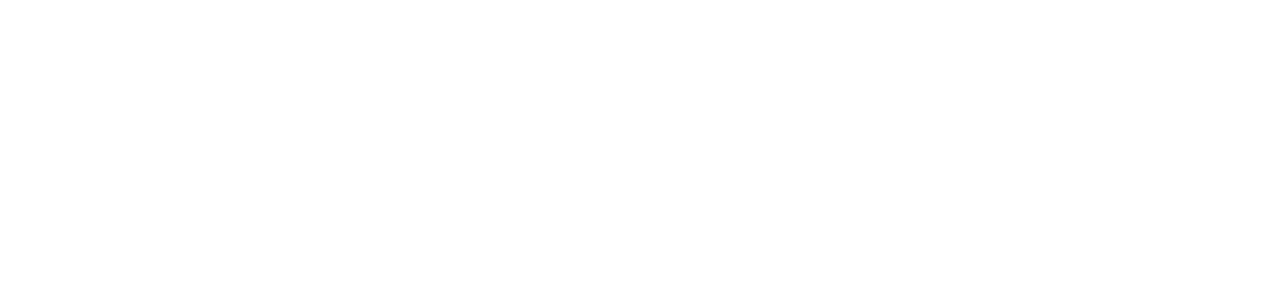
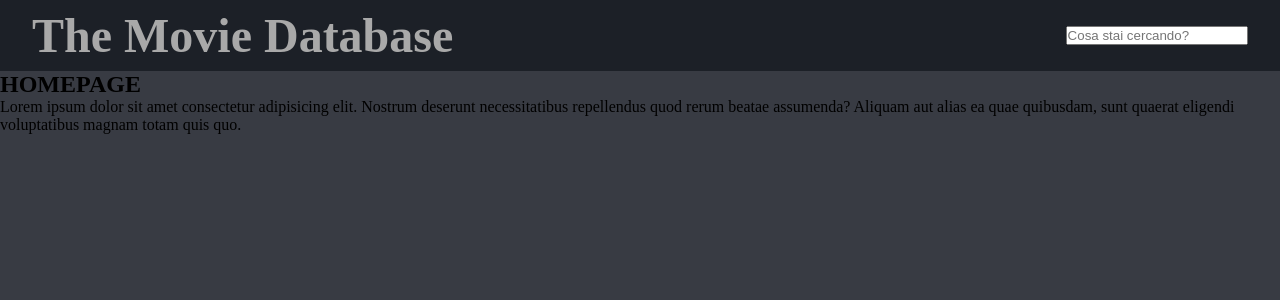
Before and after one commit to LucaGiampieri/mdb-exercise, a React (Vite) app: page / in a window 1280 px wide. Shown: the top 300 px of the page. Built offline with nearby package versions, Linux system fonts and the light colour scheme; no server answers.

Commit message:
Suddivisione iniziale dello scheletro della pagina e prova dio chiamata API

```diff
--- a/package.json
+++ b/package.json
@@ -12,7 +12,8 @@
   "dependencies": {
     "axios": "^1.13.4",
     "react": "^19.2.0",
-    "react-dom": "^19.2.0"
+    "react-dom": "^19.2.0",
+    "react-router-dom": "^7.13.0"
   },
   "devDependencies": {
     "@eslint/js": "^9.39.1",
--- a/src/App.jsx
+++ b/src/App.jsx
@@ -1,13 +1,24 @@
+import { BrowserRouter, Routes, Route } from "react-router-dom"
 
+import DefaultLayout from "./layout/DefaultLayout"
+import { TMDBProvider } from "./context/TMDBContext"
+
+import HomePage from "./pages/HomePage"
+import NotFound from "./pages/NotFound"
 
 function App() {
 
-
   return (
-    <>
-
-
-    </>
+    <TMDBProvider>
+      <BrowserRouter>
+        <Routes>
+          <Route element={<DefaultLayout />}>
+            <Route path="/" element={<HomePage />} />
+          </Route>
+          <Route path="*" element={<NotFound />} />
+        </Routes>
+      </BrowserRouter>
+    </TMDBProvider>
   )
 }
 
--- /dev/null
+++ b/src/component/NavBar.jsx
@@ -0,0 +1,18 @@
+
+function NavBar() {
+
+    return (
+        <nav className="navbar">
+            <h1 className="nav-title">The Movie Database</h1>
+            <input
+                className="nav-input"
+                type="text"
+                name="title"
+                id="title"
+                placeholder="Cosa stai cercando?" />
+
+        </nav>
+    )
+}
+
+export default NavBar
--- /dev/null
+++ b/src/context/TMDBContext.jsx
@@ -0,0 +1,35 @@
+import { createContext, useContext } from "react";
+import { useState, useEffect } from "react";
+import axios from "axios";
+
+const TMDBContext = createContext();
+
+
+function TMDBProvider({ children }) {
+
+    const endpoint = `https://api.themoviedb.org/3/search/movie?api_key=${import.meta.env.VITE_API_KEY}&query=ritorno+al+futuro`
+
+    const [movieList, setMovieList] = useState([])
+
+    function fetchMovies() {
+        axios.get(endpoint)
+            .then((res) => setMovieList(res.data.results))
+            .catch(err => console.error("Errore nella richiesta"))
+    }
+
+    useEffect(fetchMovies, []);
+
+    console.log(movieList)
+
+    return (
+        <TMDBContext.Provider value={{}}>
+            {children}
+        </TMDBContext.Provider>
+    );
+}
+
+function useTMDBContext() {
+    return useContext(TMDBContext);
+}
+
+export { TMDBProvider, useTMDBContext };
--- a/src/index.css
+++ b/src/index.css
@@ -0,0 +1,47 @@
+/* Reset */
+
+* {
+  margin: 0;
+  padding: 0;
+  box-sizing: border-box;
+}
+
+
+/* General */
+
+body {
+  background-color: #383B43;
+}
+
+/* Not Found */
+
+.notfound-title {
+  font-size: 8rem;
+}
+
+.notfound-link {
+  display: block;
+  font-size: 4rem;
+  margin-top: 4rem;
+  text-align: end;
+  margin-right: 3rem;
+}
+
+/* Navbar */
+
+.navbar {
+  display: flex;
+  justify-content: space-between;
+  align-items: center;
+  padding: 0.5rem 2rem;
+  background-color: #1C2027;
+}
+
+.nav-title {
+  font-size: 3rem;
+  color: darkgray;
+}
+
+.nav-input {
+  width: 15%;
+}
--- /dev/null
+++ b/src/layout/DefaultLayout.jsx
@@ -0,0 +1,16 @@
+//import segnaposto da react-router-dom
+import { Outlet } from "react-router-dom";
+
+import NavBar from "../component/NavBar";
+
+export default function DefaultLayout() {
+
+    return (
+        <>
+            <header>
+                <NavBar />
+            </header>
+            <Outlet />
+        </>
+    );
+}
--- /dev/null
+++ b/src/pages/HomePage.jsx
@@ -0,0 +1,12 @@
+
+function HomePage() {
+
+    return (
+        <div className="container">
+            <h2>HOMEPAGE</h2>
+            <p>Lorem ipsum dolor sit amet consectetur adipisicing elit. Nostrum deserunt necessitatibus repellendus quod rerum beatae assumenda? Aliquam aut alias ea quae quibusdam, sunt quaerat eligendi voluptatibus magnam totam quis quo.</p>
+        </div>
+    )
+}
+
+export default HomePage
--- /dev/null
+++ b/src/pages/NotFound.jsx
@@ -0,0 +1,17 @@
+import { Link } from "react-router-dom"
+
+function NotFound() {
+
+    return (
+        <>
+            <h2 className="notfound-title">ERROR NOT FOUND 404</h2>
+            <Link
+                className="notfound-link"
+                to="/" >
+                Torna alla home
+            </Link>
+        </>
+    )
+}
+
+export default NotFound
```
Also changed, not shown: 2 other files (tests, documents, lock files or other folders).
